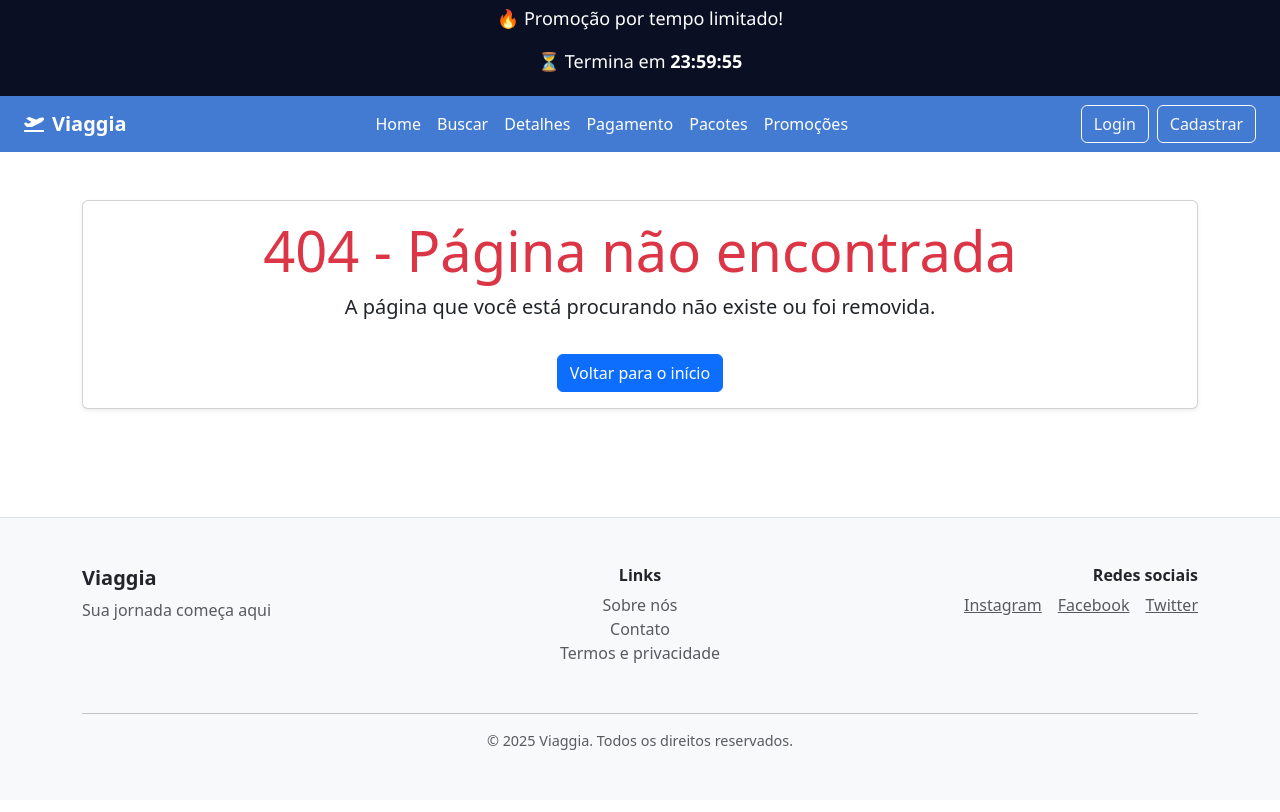
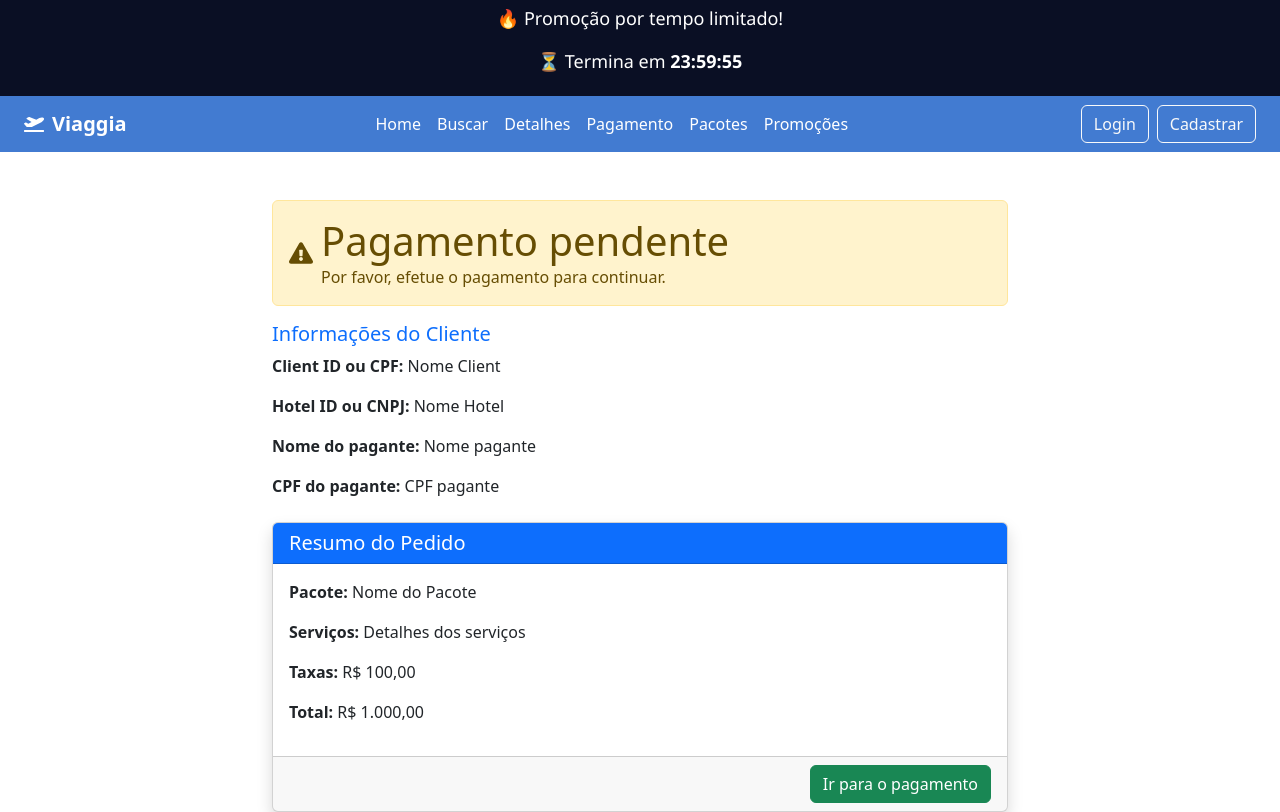
Before and after one commit to Viaggia/viaggia-front, a React (Vite) app: page /paymentpeding in a window 1280 px wide. Shown: the top 812 px of the page. Built offline with nearby package versions, Linux system fonts and the light colour scheme.

Commit message:
feat(payment): novas páginas de pagamento

```diff
--- a/src/pages/Details/Details.tsx
+++ b/src/pages/Details/Details.tsx
@@ -86,6 +86,8 @@ const Details: React.FC = () => {
   </div>
 </div>
 
+
+
     </div>
   );
 };
--- a/src/pages/Payment/Payment.tsx
+++ b/src/pages/Payment/Payment.tsx
@@ -46,7 +46,7 @@ const Payment: React.FC = () => {
         <div className="col-md-6">
           <div className="card">
             <div className="card-header bg-primary text-white">
-              <h5 className="mb-0">Resumo do Pagamento</h5>
+              <h5 className="mb-0">Resumo do Pedido</h5>
             </div>
             <div className="card-body">
               <p><strong>Pacote:</strong> Nome do Pacote</p>
--- /dev/null
+++ b/src/pages/Payment/PaymentConfirmed.tsx
@@ -0,0 +1,60 @@
+import { FaCheckCircle } from 'react-icons/fa';
+import 'bootstrap/dist/css/bootstrap.min.css';
+
+function PaymentConfirmed() {
+  return (
+    <div className="container mt-5 pb-5">
+      <div className="row justify-content-center">
+        <div className="col-md-8">
+          {/* Alerta de pagamento confirmado */}
+          <div className="alert alert-success d-flex align-items-center" role="alert">
+            <FaCheckCircle className="me-2" size={24} />
+            <div>
+              <h1 className="mb-0">Pagamento confirmado</h1>
+              <p className="mb-0">Obrigado! O pagamento foi processado com sucesso.</p>
+            </div>
+          </div>
+
+          {/* Informações do cliente */}
+          <div className="mb-4">
+            <h5 className="text-primary">Informações do Cliente</h5>
+            <p><strong>Client ID ou CPF:</strong> Nome Client</p>
+            <p><strong>Hotel ID ou CNPJ:</strong> Nome Hotel</p>
+            <p><strong>Nome do pagante:</strong> Nome pagante</p>
+            <p><strong>CPF do pagante:</strong> CPF pagante</p>
+          </div>
+
+          {/* Card de resumo do pedido */}
+          <div className="card shadow">
+            <div className="card-header bg-primary text-white">
+              <h5 className="mb-0">Resumo do Pedido</h5>
+            </div>
+            <div className="card-body">
+              <p><strong>Pacote:</strong> Nome do Pacote</p>
+              <p><strong>Serviços:</strong> Detalhes dos serviços</p>
+              <p><strong>Taxas:</strong> R$ 100,00</p>
+              <p><strong>Total:</strong> R$ 1.000,00</p>
+            </div>
+            <div className="card-footer text-end">
+              <button className="btn btn-outline-primary" disabled>
+                Pagamento realizado
+              </button>
+            </div>
+          </div>
+
+          {/* Link para o recibo */}
+          <div className="text-end mt-3">
+            <a href="/recibo" className="btn btn-link">
+              Ver recibo
+            </a>
+          </div>
+
+          {/* Espaço extra no final */}
+          <div className="mt-5" />
+        </div>
+      </div>
+    </div>
+  );
+}
+
+export default PaymentConfirmed;
--- /dev/null
+++ b/src/pages/Payment/PaymentPending.tsx
@@ -0,0 +1,51 @@
+import { FaExclamationTriangle } from 'react-icons/fa';
+import 'bootstrap/dist/css/bootstrap.min.css';
+
+function PaymentPeding() {
+  return (
+    <div className="container mt-5 pb-5">
+      <div className="row justify-content-center">
+        <div className="col-md-8">
+          {/* Alerta de pagamento pendente */}
+          <div className="alert alert-warning d-flex align-items-center" role="alert">
+            <FaExclamationTriangle className="me-2" size={24} />
+            <div>
+              <h1 className="mb-0">Pagamento pendente</h1>
+              <p className="mb-0">Por favor, efetue o pagamento para continuar.</p>
+            </div>
+          </div>
+
+          {/* Informações do cliente */}
+          <div className="mb-4">
+            <h5 className="text-primary">Informações do Cliente</h5>
+            <p><strong>Client ID ou CPF:</strong> Nome Client</p>
+            <p><strong>Hotel ID ou CNPJ:</strong> Nome Hotel</p>
+            <p><strong>Nome do pagante:</strong> Nome pagante</p>
+            <p><strong>CPF do pagante:</strong> CPF pagante</p>
+          </div>
+
+          {/* Card de resumo do pedido */}
+          <div className="card shadow">
+            <div className="card-header bg-primary text-white">
+              <h5 className="mb-0">Resumo do Pedido</h5>
+            </div>
+            <div className="card-body">
+              <p><strong>Pacote:</strong> Nome do Pacote</p>
+              <p><strong>Serviços:</strong> Detalhes dos serviços</p>
+              <p><strong>Taxas:</strong> R$ 100,00</p>
+              <p><strong>Total:</strong> R$ 1.000,00</p>
+            </div>
+            <div className="card-footer text-end">
+              <button className="btn btn-success">Ir para o pagamento</button>
+            </div>
+          </div>
+
+          {/* Espaço extra no final */}
+          <div className="mt-5" />
+        </div>
+      </div>
+    </div>
+  );
+}
+
+export default PaymentPeding;
--- a/src/routes/Router/AppRoutes.tsx
+++ b/src/routes/Router/AppRoutes.tsx
@@ -12,6 +12,8 @@ import TokenVerification from '../../pages/Recovery/TokenVerification'
 import NewPassword from '../../pages/Recovery/NewPassword'
 import Packages from '../../pages/Packages/Packages'
 import GoogleCallback from '../../pages/GoogleCallback/GoogleCallback'
+import PaymentPeding from '../../pages/Payment/PaymentPending'
+import PaymentConfirmed from '../../pages/Payment/PaymentConfirmed'
 
 
 
@@ -31,7 +33,8 @@ function AppRoutes() {
       <Route path="/profile" element={<Profile />} />
       <Route path="/packages" element={<Packages />} />
       <Route path="/google-callback" element={<GoogleCallback />} />
-
+      <Route path='/paymentpeding' element={<PaymentPeding/>}/>
+      <Route path='/paymentconfirmed' element={<PaymentConfirmed/>}/>
     </Routes>
   )
 }
```
